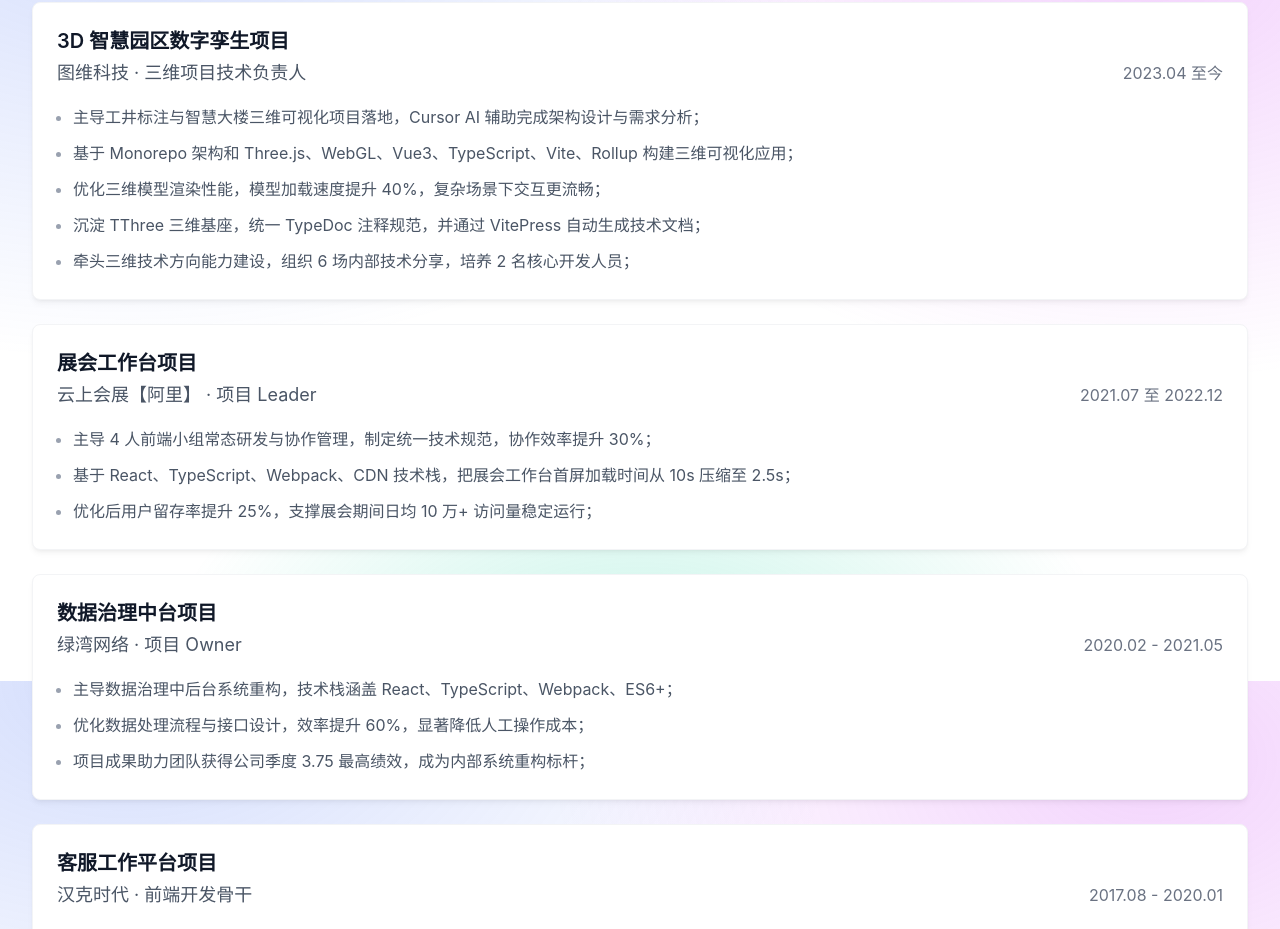
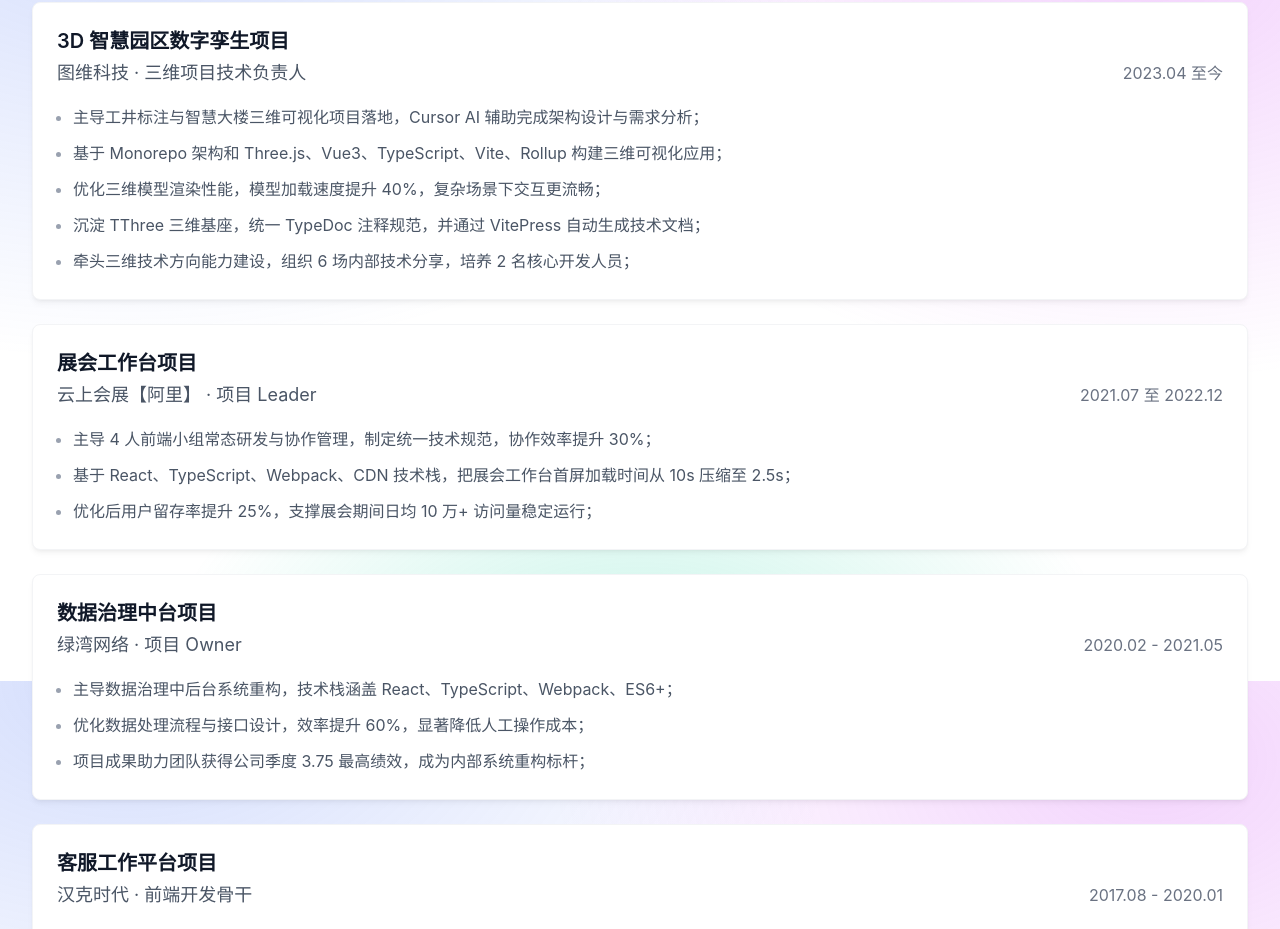
Before and after one commit to dmljc/resume-next.js, a Next.js app: page / in a window 1280 px wide. Shown: the part 1719-2648 px from the top of the page. Built offline with nearby package versions, Linux system fonts and the light colour scheme.

Commit message:
feat: :sparkles: 移除WebGL

```diff
--- a/src/components/sections/work.data.js
+++ b/src/components/sections/work.data.js
@@ -33,14 +33,14 @@ export const jobs = [
         points: {
             zh: [
                 '主导工井标注与智慧大楼三维可视化项目落地，Cursor AI 辅助完成架构设计与需求分析；',
-                '基于 Monorepo 架构和 Three.js、WebGL、Vue3、TypeScript、Vite、Rollup 构建三维可视化应用；',
+                '基于 Monorepo 架构和 Three.js、Vue3、TypeScript、Vite、Rollup 构建三维可视化应用；',
                 '优化三维模型渲染性能，模型加载速度提升 40%，复杂场景下交互更流畅；',
                 '沉淀 TThree 三维基座，统一 TypeDoc 注释规范，并通过 VitePress 自动生成技术文档；',
                 '牵头三维技术方向能力建设，组织 6 场内部技术分享，培养 2 名核心开发人员；',
             ],
             en: [
                 'Led well‑annotation and Smart Building 3D visualization projects to delivery; used Cursor AI to assist with architecture design and requirements analysis;',
-                'Built 3D visualization applications on a monorepo architecture using Three.js, WebGL, Vue 3, TypeScript, Vite, and Rollup;',
+                'Built 3D visualization applications on a monorepo architecture using Three.js, Vue 3, TypeScript, Vite, and Rollup;',
                 'Optimized 3D model rendering; improved loading speed by 40% and enabled smooth interaction in complex scenes;',
                 'Built the TThree 3D foundation library, standardized TypeDoc comments, and auto‑generated technical documentation with VitePress;',
                 'Drove team capability building for 3D tech; organized 6 internal tech talks and mentored 2 core developers;',
```
